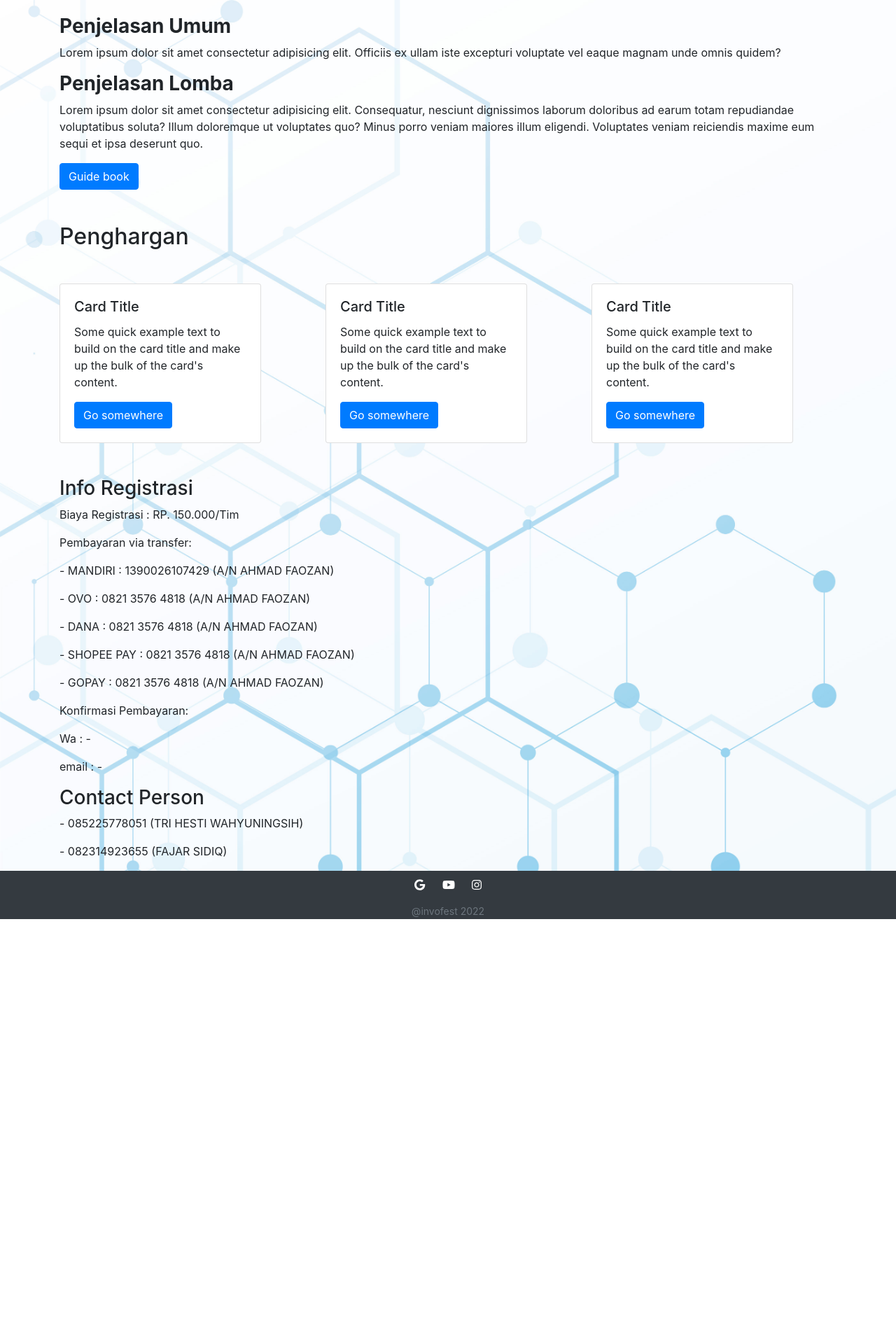
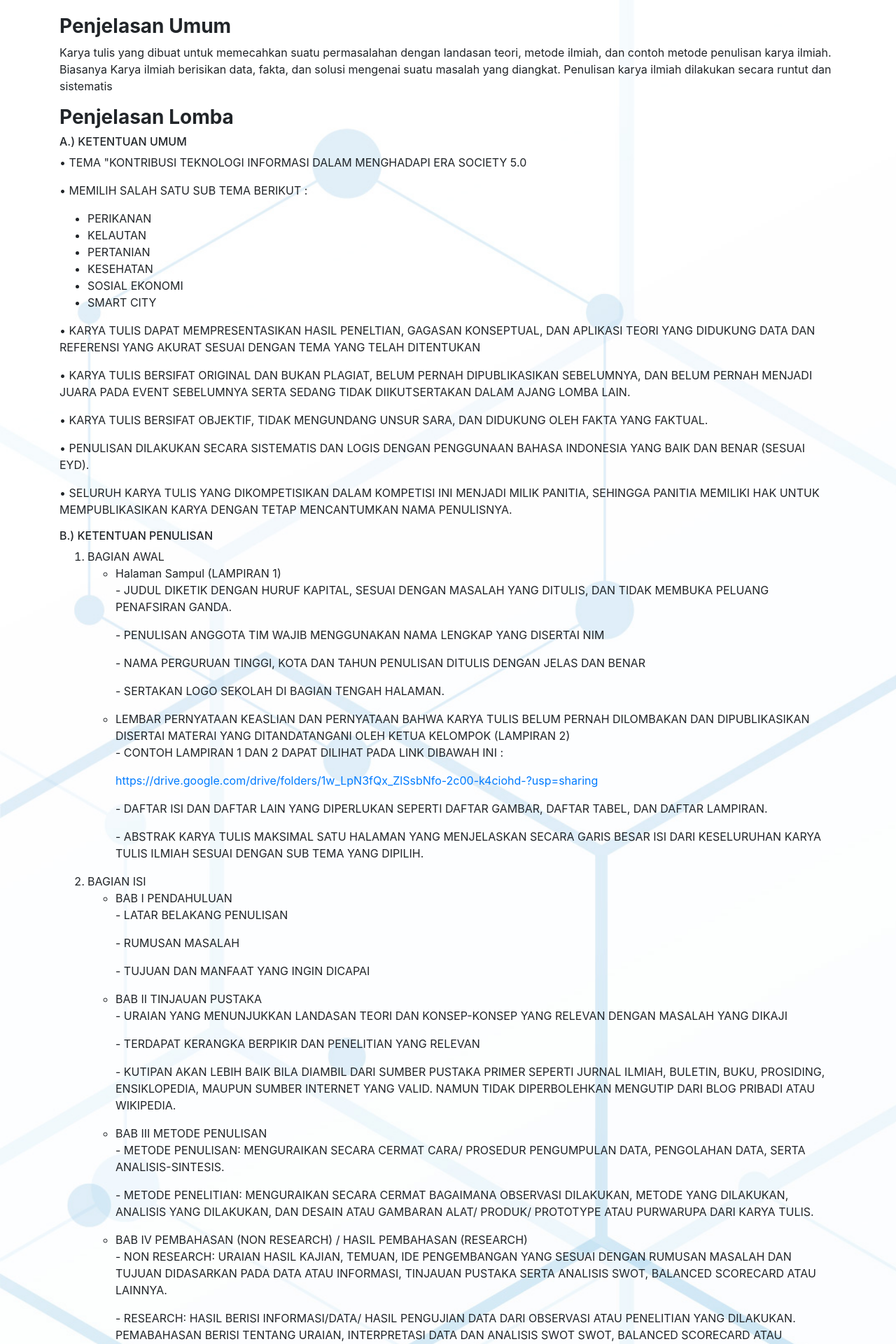
Before and after one commit to faisalalm01/test, a React (Create React App) app: page /Competition/lomba3 in a window 1280 px wide. Shown: the part 515-2435 px from the top of the page at 70% size. Before the commit the page ends 1828 px from the top, so only its background shows below. Built offline with nearby package versions, Linux system fonts and the light colour scheme; a web font is replaced by a local one.

Commit message:
update bagian competition

```diff
--- a/src/components/Competitions/Deslomba1.jsx
+++ b/src/components/Competitions/Deslomba1.jsx
@@ -54,6 +54,7 @@ PENGUMPULAN</p>
           <h6>C.) PENGUMUMANJUARA 1, 2, 3 DAN PEMBERIAN SERTIFIKAT + UANG PEMBINAAN</h6>
           <p>&bull; PANITIA MEMILIKI HAK UNTUK MEMPUBLIKASIKAN KARYA PESERTA YANG SUDAH DIBUAT
 DENGAN TETAP MENCANTUMKAN NAMA PEMILIK KARYA.</p>
+<br />
         <Button href='https://drive.google.com/file/d/178QWTAcff5A-gP0RrZ56OEPLv4nfrmbN/view?usp=share_link' className='btn btn-primary'>Guide book</Button>
 
       </div>
--- a/src/components/Competitions/Deslomba2.jsx
+++ b/src/components/Competitions/Deslomba2.jsx
@@ -26,6 +26,23 @@ BERLAKU.</p>
               <p>&bull; VIDEO YANG SUDAH JADI DIUPLOAD DI GOOGLE DRIVE DAN LINK DRIVE DIKUMPULKAN
                         PADA FORM YANG TERSEDIA</p>
               <p>&bull; LINK PENGUMPULAN : https://bit.ly/m/INVOFEST2022</p>
+              <p>&bull; PIHAK PANITIA DAN DEWAN JURI TIDAK BERTANGGUNG JAWAB ATAS HAL APAPUN
+                        MENGENAI VIDEO YANG DIKIRIMKAN APABILA TERJADI PENUNTUTAN KEPEMILIKAN/
+                        HAK CIPTA ATAS SEBAGIAN/ SELURUH BAGIAN VIDEO YANG DIKIRIM DAN HAL-HAL
+                        LAINNYA YANG MEMBUAT KERUGIAN DENGAN NILAI ATAUPUN TANPA NILAI BAGI
+                        PESERTA MAUPUN PIHAK LAIN.</p>
+              <p>&bull; VIDEO YANG DIUNGGAH MERUPAKAN KARYA ASLI PRIBADI DAN PESERTA BERTANGGUNG JAWAB PENUH TERHADAP KARYA YANG DIKIRIMKAN PANITIA BERHAK MENDISKUALIFIKASI VIDEO PESERTA SEBELUM DAN SESUDAH PENJURIAN APABILA DIANGGAP TIDAK MEMENUHI KETENTUAN</p>
+              <p>&bull; PESERTA DIANGGAP TELAH MENYETUJUI SEMUA PERSYARATAN YANG DITETAPKAN ATAS KARYA VIDEO YANG DIKIRIM.</p>
+              <p>&bull; PEMENANG  LOMBA  VIDEO  DITENTUKAN  OLEH  JURI,  KEPUTUSAN  JURI  BERSIFAT MUTLAK DAN TIDAK DAPAT DIGANGGU GUGAT.</p>
+              <p>&bull; PANITIA BERHAK MENGUPLOAD ULANG VIDEO GUNA PEMBELAJARAN DAN TETAP MENCAMTUMKAN NAMA PEMILIK KARYA</p>
+              <h6>B.) KRITERIA PENILAIAN</h6>
+              <ol>
+                <li>	KREATIVITAS (EDITING VIDEO, PENGAMBILAN VIDEO, KONSEP PENYAJIAN)</li>
+                <li>	ISI (KESESUAIAN VIDEO DENGAN TEMA)</li>
+                <li>	ORIGINALITAS  (KARYA  PRIBADI  BUKAN  MENGAMBIL  DARI  KARYA  ORANG  LAIN, KEUNIKAN, DAN KEBARUAN)</li>
+                <li>	VIDEO TERBAIK DAN VIDEO PEROLEHAN LIKE YTERBANYAK AKAN MENDAPATKAN PENGHARGAAN.</li>
+              </ol>
+              <br />
           <Button href='https://drive.google.com/file/d/16pYqsmR-YSN3-HOL5xvfD0FuPKbZU7lY/view?usp=share_link' className='btn btn-primary'>Guide book</Button>
 
 
--- a/src/components/Competitions/Deslomba3.jsx
+++ b/src/components/Competitions/Deslomba3.jsx
@@ -7,14 +7,97 @@ export default function Deslomba3() {
           <h2 className='text-center container font-weight-bold'> Deskripsi Lomba Inovasi dan Teknologi</h2>
           <div className="container mt-5">
           <h3 className=' font-weight-bold'>Penjelasan Umum</h3>
-          <p>Lorem ipsum dolor
-              sit amet consectetur adipisicing elit.
-                  Officiis ex ullam iste excepturi voluptate vel eaque magnam unde omnis quidem?</p>
+          <p>Karya tulis yang dibuat untuk memecahkan suatu permasalahan dengan landasan  teori,  metode  ilmiah,  dan  contoh  metode  penulisan  karya  ilmiah. Biasanya Karya ilmiah berisikan data, fakta, dan solusi mengenai suatu masalah yang diangkat. Penulisan karya ilmiah dilakukan secara runtut dan sistematis</p>
               <h3 className=' font-weight-bold'>Penjelasan Lomba </h3>
-              <p>Lorem ipsum dolor sit amet consectetur adipisicing elit.
-                  Consequatur, nesciunt dignissimos laborum doloribus ad earum totam repudiandae voluptatibus soluta?
-                  Illum doloremque ut voluptates quo?
-          Minus porro veniam maiores illum eligendi. Voluptates veniam reiciendis maxime eum sequi et ipsa deserunt quo.</p>
+             <h6>A.) KETENTUAN UMUM </h6>
+             <p>&bull; TEMA "KONTRIBUSI TEKNOLOGI INFORMASI DALAM MENGHADAPI ERA SOCIETY 5.0</p>
+        <p>&bull; MEMILIH SALAH SATU SUB TEMA BERIKUT : </p>
+        <ul>
+            <li>PERIKANAN</li>
+            <li>KELAUTAN</li>
+            <li>PERTANIAN</li>
+            <li>KESEHATAN</li>
+            <li>SOSIAL EKONOMI</li>
+            <li>SMART CITY</li>
+          </ul>
+             <p>&bull; KARYA TULIS DAPAT MEMPRESENTASIKAN HASIL PENELTIAN, GAGASAN KONSEPTUAL, DAN APLIKASI TEORI YANG DIDUKUNG DATA DAN REFERENSI YANG AKURAT SESUAI DENGAN TEMA YANG TELAH DITENTUKAN</p>
+             <p>&bull; KARYA TULIS BERSIFAT ORIGINAL DAN BUKAN PLAGIAT, BELUM PERNAH DIPUBLIKASIKAN SEBELUMNYA, DAN BELUM PERNAH MENJADI JUARA PADA EVENT SEBELUMNYA SERTA SEDANG TIDAK DIIKUTSERTAKAN DALAM AJANG LOMBA LAIN.</p>
+             <p>&bull; KARYA TULIS BERSIFAT OBJEKTIF, TIDAK MENGUNDANG UNSUR SARA, DAN DIDUKUNG OLEH FAKTA YANG FAKTUAL.</p>
+             <p>&bull; PENULISAN DILAKUKAN SECARA SISTEMATIS DAN LOGIS DENGAN PENGGUNAAN BAHASA INDONESIA YANG BAIK DAN BENAR (SESUAI EYD).</p>
+             <p>&bull; SELURUH KARYA TULIS YANG DIKOMPETISIKAN DALAM KOMPETISI INI MENJADI MILIK PANITIA, SEHINGGA PANITIA MEMILIKI HAK UNTUK MEMPUBLIKASIKAN KARYA DENGAN TETAP MENCANTUMKAN NAMA PENULISNYA.</p>
+             <h6>B.) KETENTUAN PENULISAN </h6>
+             <ol>
+              <li>BAGIAN AWAL</li>
+              <ul>
+                <li>Halaman Sampul (LAMPIRAN 1)</li>
+                    <p>- JUDUL DIKETIK DENGAN HURUF KAPITAL, SESUAI DENGAN MASALAH YANG DITULIS, DAN TIDAK MEMBUKA PELUANG PENAFSIRAN GANDA.</p>
+                    <p>- PENULISAN ANGGOTA TIM WAJIB MENGGUNAKAN NAMA LENGKAP YANG DISERTAI NIM</p>
+                    <p>- NAMA PERGURUAN TINGGI, KOTA DAN TAHUN PENULISAN DITULIS DENGAN JELAS DAN BENAR</p>
+                    <p>- SERTAKAN LOGO SEKOLAH DI BAGIAN TENGAH HALAMAN.</p>
+                <li>LEMBAR PERNYATAAN KEASLIAN DAN PERNYATAAN BAHWA KARYA
+                    TULIS BELUM PERNAH DILOMBAKAN DAN DIPUBLIKASIKAN DISERTAI MATERAI YANG DITANDATANGANI OLEH KETUA KELOMPOK (LAMPIRAN 2)</li>
+                    <p>-  CONTOH LAMPIRAN 1 DAN 2 DAPAT DILIHAT PADA LINK DIBAWAH INI :</p>
+                      <p><a href="https://drive.google.com/drive/folders/1w_LpN3fQx_ZlSsbNfo-2c00-k4ciohd-?usp=sharing">https://drive.google.com/drive/folders/1w_LpN3fQx_ZlSsbNfo-2c00-k4ciohd-?usp=sharing</a></p>
+                    <p>- DAFTAR ISI DAN DAFTAR LAIN YANG DIPERLUKAN SEPERTI DAFTAR GAMBAR, DAFTAR TABEL, DAN DAFTAR     LAMPIRAN.</p>
+                    <p>- ABSTRAK KARYA TULIS MAKSIMAL SATU HALAMAN YANG MENJELASKAN SECARA GARIS BESAR ISI DARI KESELURUHAN KARYA TULIS ILMIAH SESUAI DENGAN SUB TEMA YANG DIPILIH.</p>
+                </ul>
+              <li>BAGIAN ISI </li>
+                  <ul>
+                    <li>BAB I PENDAHULUAN</li>
+                    <p>- LATAR BELAKANG PENULISAN </p>
+                    <p>- RUMUSAN MASALAH </p>
+                    <p>- TUJUAN DAN MANFAAT YANG INGIN DICAPAI </p>
+                  <li>BAB II TINJAUAN PUSTAKA</li>
+                  <p>- URAIAN YANG MENUNJUKKAN LANDASAN TEORI DAN KONSEP-KONSEP YANG RELEVAN DENGAN MASALAH YANG DIKAJI</p>
+                  <p>- TERDAPAT KERANGKA BERPIKIR DAN PENELITIAN YANG RELEVAN</p>
+                  <p>- KUTIPAN AKAN LEBIH BAIK BILA DIAMBIL DARI SUMBER PUSTAKA PRIMER SEPERTI JURNAL ILMIAH, BULETIN, BUKU, PROSIDING, ENSIKLOPEDIA, MAUPUN SUMBER INTERNET YANG VALID. NAMUN TIDAK DIPERBOLEHKAN MENGUTIP DARI BLOG PRIBADI ATAU WIKIPEDIA.</p>
+                  </ul>
+                  <ul>
+                    <li>BAB III METODE PENULISAN</li>
+                    <p>- METODE PENULISAN: MENGURAIKAN SECARA CERMAT CARA/ PROSEDUR PENGUMPULAN DATA, PENGOLAHAN DATA, SERTA ANALISIS-SINTESIS.</p>
+                    <p>- METODE PENELITIAN: MENGURAIKAN SECARA CERMAT BAGAIMANA OBSERVASI DILAKUKAN, METODE YANG DILAKUKAN, ANALISIS YANG DILAKUKAN, DAN DESAIN ATAU GAMBARAN ALAT/ PRODUK/ PROTOTYPE ATAU PURWARUPA DARI KARYA TULIS. </p>
+                  </ul>
+                  <ul>
+                    <li>BAB IV PEMBAHASAN (NON RESEARCH) / HASIL PEMBAHASAN (RESEARCH)</li>
+                    <p>- NON  RESEARCH:  URAIAN  HASIL  KAJIAN,  TEMUAN,  IDE  PENGEMBANGAN  YANG  SESUAI DENGAN RUMUSAN MASALAH DAN TUJUAN DIDASARKAN PADA DATA ATAU INFORMASI, TINJAUAN PUSTAKA SERTA ANALISIS SWOT, BALANCED SCORECARD ATAU LAINNYA. </p>
+                    <p>- RESEARCH: HASIL BERISI INFORMASI/DATA/ HASIL PENGUJIAN DATA DARI OBSERVASI ATAU PENELITIAN YANG DILAKUKAN. PEMABAHASAN BERISI TENTANG URAIAN, INTERPRETASI DATA DAN ANALISIS SWOT SWOT, BALANCED SCORECARD ATAU LAINNYA.</p>
+                  </ul>
+                  <ul>
+                    <li>BAB V PENUTUP JUDUL SUB-BAB DARI BAGIAN PENUTUP</li>
+                    <p>- SIMPULAN: KESIMPULAN HARUS KONSISTEN DENGAN ANALISIS PERMASALAHAN SERTA SESUAI DENGAN TUJUAN PENULISAN.</p>
+                    <p>- SARAN: SARAN YANG DISAMPAIKAN HARUSLAH SPESIFIK SERTA SEJALAN DENGAN PERMASALAHAN YANG DIKAJI, KELEMAHAN/KEKURANGAN TULISAN, DAN BISA DITAMBAH DENGAN REKOMENDASI PENELITIAN SELANJUTNYA </p>
+                  </ul>
+                <li>BAGIAN AKHIR</li>
+                <ul>
+                  <li>	DAFTAR PUSTAKA DITULIS UNTUK MEMBERI INFORMASI SEHINGGA PEMBACA DAPAT DENGAN MUDAH MENEMUKAN SUMBER YANG DISEBUTKAN DENGAN MENGGUNAKAN SISTEM AMERICAN PSYCHOLOGICAL ASSOCIATION (APA) STYLE</li>
+                  <li>LAMPIRAN: DAFTAR RIWAYAT HIDUP PENULIS BERISI: NAMA, TTL, ALAMAT LENGKAP, NOMOR TELEPON,  EMAIL,ASAL  PERGURUAN  TINGGI/  SEKOLAH,  RIWAYAT  PENDIDIKAN,  DAFTAR PUBLIKASI KARYA, DAN PRESTASI.</li>
+                  <li>LAMPIRAN LAIN (JIKA DIPERLUKAN) , SEPERTI FOTO/ DOKUMENTASI, DATA DAN INFORMASI YANG MENDUKUNG ISI PEMBAHASAN KARYA TULIS</li>
+                </ul>
+             </ol>
+             <h6>C.) PETUNJUK TEKNIK PENULISAN</h6>
+             <p>&bull; NASKAH DITULIS MAKSIMAL 20 HALAMAN. JUMLAH HALAMAN YANG TIDAK SESUAI DENGAN KETENTUAN  TERSEBUT  DAPAT  MENGURANGI  PENILAIAN.  JUMLAH  INI  TIDAK  TERMASUK HALAMAN  JUDUL,   HALAMAN  PERNYATAAN  KEASLIAN,  KATA  PENGANTAR,  DAFTAR  ISI  DAN DAFTAR LAINNYA, SERTA LAMPIRAN-LAMPIRAN.</p>
+             <p>&bull; BAHASA INDONESIA YANG DIGUNAKAN HARUS BAKU DENGAN TATA BAHASA DAN EJAAN SESUAI DENGAN PEDOMAN UMUM EJAAN BAHASA INDONESIA YANG DISEMPURNAKAN (PUEBI).</p>
+             <p>&bull; PENULISAN JUDUL PADA HALAMAN SAMPUL DITULIS DENGAN JENIS UKURAN HURUF “TIMES NEW ROMAN 14” DAN DICETAK TEBAL</p>
+             <p>&bull; PENULISAN HURUF NASKAH DIKETIK PADA KERTAS UKURAN A4 DENGAN 1,5 ANTAR SPASI DAN MENGGUNAKAN JENIS UKURAN HURUF “TIMES NEW ROMAN 12”.</p>
+             <p>&bull; TATA LETAK BATAS PENGETIKAN: SAMPING KIRI 4 CM, SAMPING KANAN 3 CM, BATAS ATAS  4 CM ,BAWAH 3 CM.</p>
+             <p>&bull; JARAK PENGETIKAN, BAB, SUB-BAB DENGAN RINCIAN :</p>
+             <ul>
+              <li>BAB DAN JUDUL BAB DIKETIK RATA TENGAH MENGGUNAKAN HURUF KAPITAL DAN DICETAK TEBAL</li>
+              <li>JUDUL ANAK SUB-BAB DITULIS DARI SAMPING KIRI, HURUF PERTAMA SETIAP KATA DITULIS DENGAN HURUF KAPITAL</li>
+             </ul>
+             <p>&bull; PENGETIKAN KALIMAT PENGETIKAN KUTIPAN LANGSUNG YANG LEBIH DARI 3 BARIS DIKETIK 1 SPASI MENJOROK KEDALAM DAN SEMUANYA TANPA DIBERI TANDA PETIK.ATAS BAWAH 3 CM</p>
+             <p>&bull; PENOMORAN HALAMAN</p>
+             <ul>
+              <li>NOMOR PADA BAGIAN AWAL MULAI DARI LEMBAR PERNYATAAN KEASLIAN HINGGA ABSTRAK DIGUNAKAN ANGKA ROMAWI KECIL (I,II,III, DAN SETERUSNYA), NOMOR HALAMAN DITULIS PADA BAGIAN KANAN BAWAH.</li>
+              <li>BAGIAN INTI KARYA TULIS MULAI DARI PENDAHULUAN SAMPAI DENGAN BAGIAN PENUTUPAN MEMAKAI ANGKA (1, 2, 3, DAN SETERUSNYA). NOMOR HALAMAN DITULIS PADA BAGIAN KANAN BAWAH</li>
+             </ul>
+             <p>&bull; MENGUMPULKAN KARYA TULIS ILMIAH DENGAN FORMAT PDF DAN LINK YOUTUBE VIDEO KE LINK FORM YANG TERSEDIA SESUAI BATAS WAKTU PENGUMPULAN.</p>
+             <p>&bull; LINK PENGUMPULAN : <a href="https://bit.ly/m/INVOFEST2022">https://bit.ly/m/INVOFEST2022</a></p>
+             <p>&bull; PESERTA MENUNGGU PENGUMUMAN LOLOS TAHAP FINAL SESUAI WAKTU YANG SUDAH DITENTUKAN</p>
+             <h6>D.) MELAKUKAN PRESENTASI DAN TANYA JAWAB </h6>
+             <p>&bull; -	5 TIM YANG LOLOS TAHAP FINAL WAJIB MELAKUKAN PRESENTASI DAN SESI TANYA JAWAB SECARA ONLINE (LINK ZOOM)</p>
+             <h6>E.) PENGUMUMAN JUARA 1, 2, 3 DAN PEMBERIAN E-SERTIFIKAT + UANG PEMBINAAN </h6>
+             <br />
           <Button href='https://drive.google.com/file/d/19IIsL98KyzBfjnUv3U3gKBy2mfqw8LOt/view?usp=share_link' className='btn btn-primary'>Guide book</Button>
 
 
```
